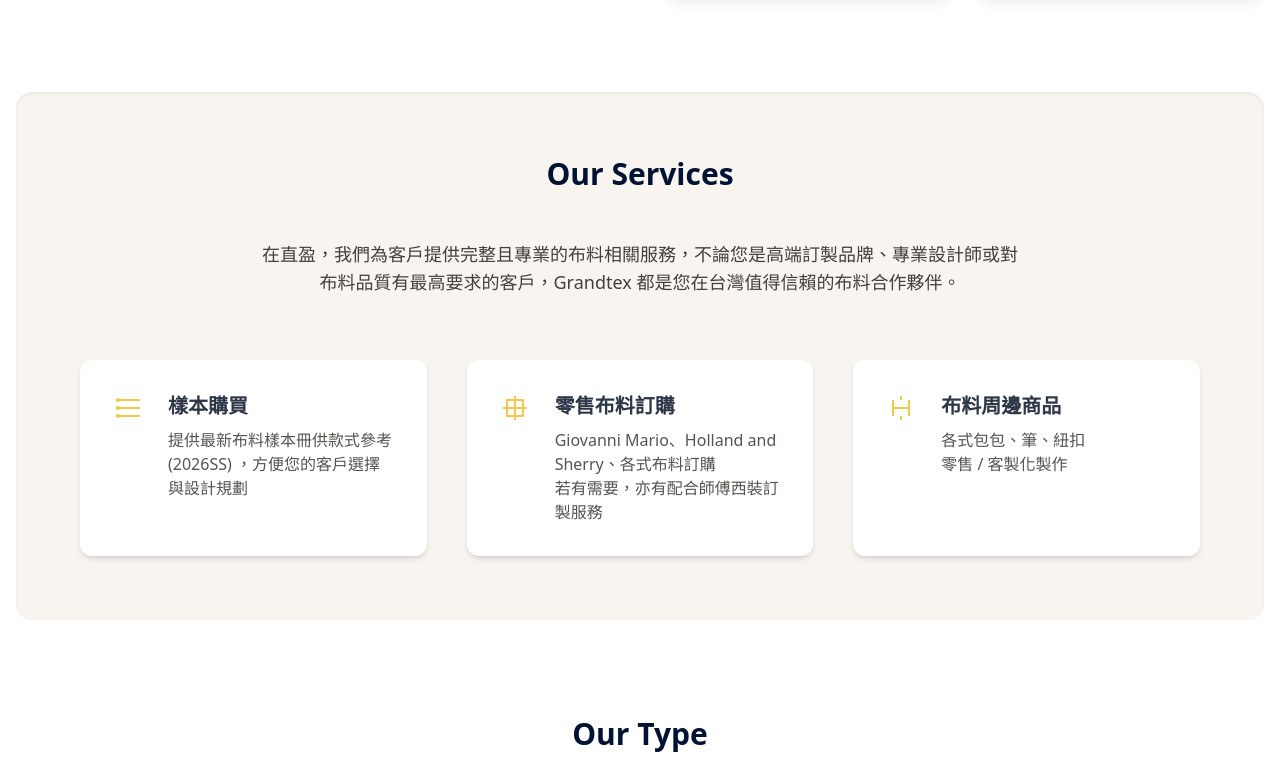
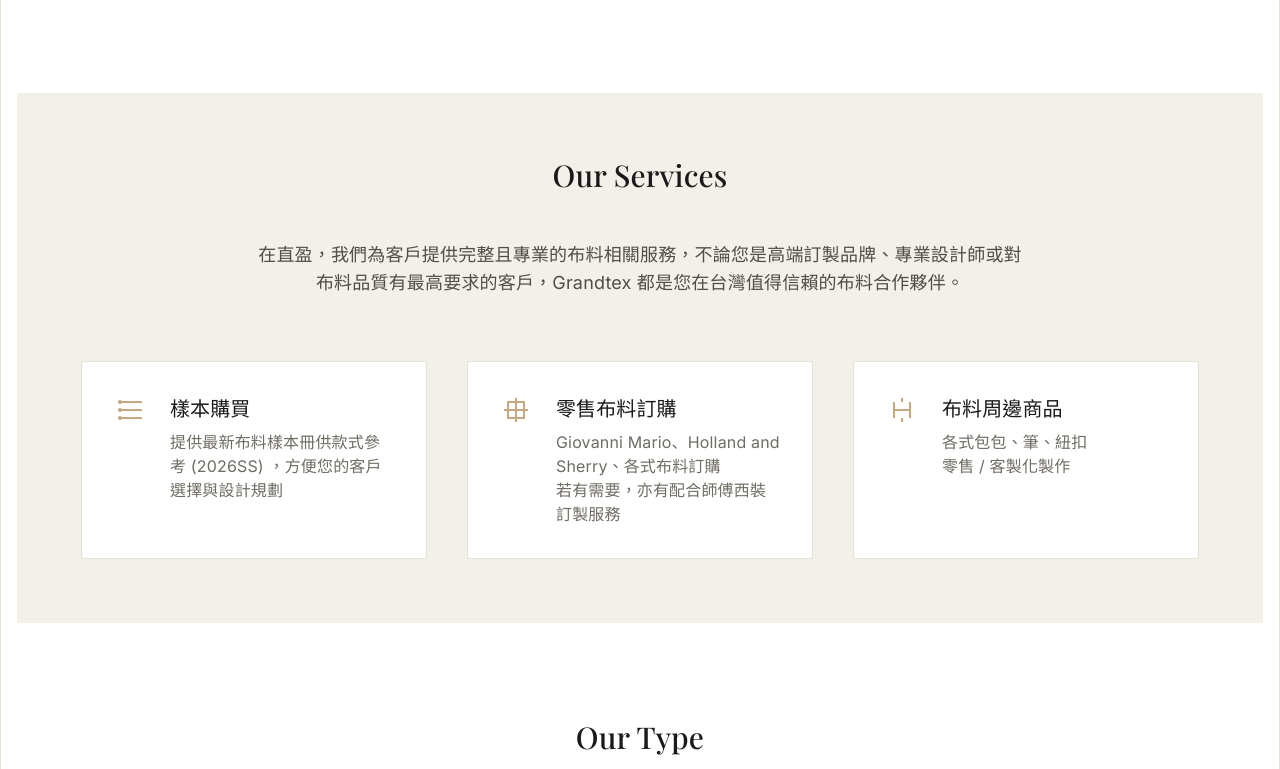
Before and after one commit to Tzuhsuannnnn/giovanniMario, a plain HTML site: page index.html in a window 1280 px wide. Shown: the part 1024-1793 px from the top of the page. Drawn offline with nearby package versions, Linux system fonts and the light colour scheme.

Commit message:
change font

```diff
--- a/index.html
+++ b/index.html
@@ -40,6 +40,15 @@
         },
       };
     </script>
+
+    <!-- Quiet Luxury theme: fonts + CSS override layer (added, structure untouched) -->
+    <link rel="preconnect" href="https://fonts.googleapis.com" />
+    <link rel="preconnect" href="https://fonts.gstatic.com" crossorigin />
+    <link
+      href="https://fonts.googleapis.com/css2?family=Playfair+Display:wght@400;500;600;700&family=Inter:wght@300;400;500;600&family=Noto+Serif+TC:wght@400;500;600&family=Noto+Sans+TC:wght@300;400;500&display=swap"
+      rel="stylesheet"
+    />
+    <link rel="stylesheet" href="styles/luxury.css" />
   </head>
   <body class="font-sans bg-white text-gt-text-dark antialiased">
     <header
--- /dev/null
+++ b/styles/luxury.css
@@ -0,0 +1,176 @@
+/* =====================================================================
+   GIOVANNI MARIO — "Quiet Luxury" Atelier Theme
+   ---------------------------------------------------------------------
+   Pure-CSS override layer. Loads AFTER the Tailwind Play CDN and remaps
+   the inline utility classes to an editorial, cream + antique-gold look.
+   No HTML structure is touched — only the <head> gains <link> tags.
+   ===================================================================== */
+
+:root {
+  --cream:       #FBFBFA;   /* page canvas — premium linen */
+  --linen:       #F3F0E9;   /* recessed section blocks / footer */
+  --charcoal:    #1A1A1A;   /* primary type & dark panels */
+  --ink:         #33322E;   /* body copy, a touch softer than charcoal */
+  --muted:       #6F6C64;   /* secondary copy */
+  --gold:        #C5A880;   /* antique gold accent */
+  --gold-deep:   #A8895F;   /* gold hover / pressed */
+  --line:        #E6E1D7;   /* hairline border */
+  --line-strong: #D6CFBF;   /* stronger hairline on hover */
+
+  --font-serif: "Playfair Display", "Cormorant Garamond", "Noto Serif TC", Georgia, serif;
+  --font-sans:  "Inter", system-ui, -apple-system, "Segoe UI", "Noto Sans TC", "Helvetica Neue", Arial, sans-serif;
+
+  --ease: 0.4s ease;
+}
+
+/* ------------------------------------------------------------------ *
+ * 1. FOUNDATION — canvas & typography
+ * ------------------------------------------------------------------ */
+
+body {
+  background-color: var(--cream) !important;
+  color: var(--ink) !important;
+  font-family: var(--font-sans) !important;
+  -webkit-font-smoothing: antialiased;
+  letter-spacing: 0.01em;
+}
+
+/* Headings → elegant serif, calm weight, refined tracking */
+h1, h2, h3, h4, h5, h6 {
+  font-family: var(--font-serif) !important;
+  color: var(--charcoal);
+  font-weight: 500;
+  letter-spacing: 0.005em;
+}
+
+/* The Tailwind weight utilities make serifs feel heavy — soften them */
+.font-extrabold { font-weight: 600 !important; }
+.font-bold      { font-weight: 600 !important; }
+.font-semibold  { font-weight: 500 !important; }
+
+p, span, li, a, figcaption { letter-spacing: 0.01em; }
+
+/* Eyebrow / uppercase micro-labels — wide tracking, gold */
+.uppercase { letter-spacing: 0.22em !important; }
+
+/* ------------------------------------------------------------------ *
+ * 2. COLOR REMAP — navy/yellow brand → charcoal/antique-gold
+ * ------------------------------------------------------------------ */
+
+/* Dark panels (header, GIOVANNI MARIO band) */
+.bg-gt-blue   { background-color: var(--charcoal) !important; }
+.bg-blue-950  { background-color: #000000 !important; }   /* header image overlay */
+
+/* Recessed cream blocks + footer */
+.bg-gt-cream  { background-color: var(--linen) !important; }
+.bg-stone-50  { background-color: var(--cream) !important; }
+
+/* Gold accents */
+.text-gt-gold { color: var(--gold) !important; }
+.text-amber-700 { color: var(--gold-deep) !important; }
+.bg-gt-gold   { background-color: var(--gold) !important; }
+
+/* Dark type that was navy */
+.text-gt-blue,
+.text-gt-text-dark,
+.text-blue-950,
+.text-blue-900 { color: var(--charcoal) !important; }
+
+/* Warm-grey body copy harmonised to the cream canvas */
+.text-stone-900 { color: var(--charcoal) !important; }
+.text-stone-800 { color: var(--ink) !important; }
+.text-stone-700 { color: #514E47 !important; }
+.text-stone-600 { color: var(--muted) !important; }
+.text-stone-500 { color: #8A877F !important; }
+.text-stone-200 { color: #D9D5CC !important; }   /* light copy on dark band */
+
+/* ------------------------------------------------------------------ *
+ * 3. SURFACES — crisp hairlines instead of heavy shadows
+ * ------------------------------------------------------------------ */
+
+/* Strip every drop shadow for the flat editorial feel */
+.shadow,
+.shadow-sm,
+.shadow-md,
+.shadow-lg,
+.shadow-xl,
+.shadow-inner { box-shadow: none !important; }
+
+/* Tighten the round, app-like corners into crisp couture edges */
+.rounded-2xl,
+.rounded-b-2xl,
+.rounded-xl,
+.rounded-lg { border-radius: 2px !important; }
+
+/* White content cards & panels → framed in a single hairline */
+.bg-white {
+  background-color: #FFFFFF !important;
+  border: 1px solid var(--line) !important;
+}
+
+/* Already-bordered cards: warm the stone borders to the palette */
+.border-stone-200 { border-color: var(--line) !important; }
+.border-stone-300 { border-color: var(--line-strong) !important; }
+
+/* Keep a soft, contained shadow ONLY on the lightbox preview */
+#lightbox-image.shadow-2xl {
+  box-shadow: 0 30px 80px rgba(0, 0, 0, 0.45) !important;
+}
+
+/* ------------------------------------------------------------------ *
+ * 4. MOTION & INTERACTION — smooth 0.4s transitions
+ * ------------------------------------------------------------------ */
+
+a,
+button,
+.bg-white,
+figure img,
+.bg-gt-gold {
+  transition: color var(--ease), background-color var(--ease),
+              border-color var(--ease), transform var(--ease),
+              box-shadow var(--ease), opacity var(--ease) !important;
+}
+
+/* Service cards (home) — lift + gold hairline on hover */
+a.bg-white:hover {
+  border-color: var(--gold) !important;
+  transform: translateY(-4px);
+}
+
+/* "← 回首頁" back link — charcoal, gold on hover */
+a.text-blue-900 { color: var(--charcoal) !important; text-decoration: none; }
+a.text-blue-900:hover {
+  color: var(--gold-deep) !important;
+  text-decoration: underline;
+  text-decoration-color: var(--gold);
+  text-underline-offset: 4px;
+}
+
+/* Social buttons — gold disc that inverts to charcoal on hover */
+.bg-gt-gold { color: #FFFFFF !important; }
+.hover\:bg-yellow-500:hover { background-color: var(--charcoal) !important; }
+
+/* Gallery image zoom stays elegant */
+figure.group:hover { border-color: var(--gold) !important; }
+
+/* ------------------------------------------------------------------ *
+ * 5. SIGNATURE TOUCHES
+ * ------------------------------------------------------------------ */
+
+/* GIOVANNI MARIO wordmark — airy luxury tracking on the serif display */
+#giovanni-mario h1 {
+  letter-spacing: 0.16em !important;
+  font-weight: 500 !important;
+}
+
+/* Thin gold rule under the dark hero, framing the "Quiet Luxury" band */
+#giovanni-mario {
+  border-top: 1px solid rgba(197, 168, 128, 0.35) !important;
+  border-bottom: 1px solid rgba(197, 168, 128, 0.35) !important;
+}
+
+/* Footer gains a delicate top hairline rather than a hard edge */
+footer.bg-gt-cream { border-top: 1px solid var(--line) !important; }
+
+/* Selection in the brand gold */
+::selection { background: var(--gold); color: #FFFFFF; }
```
Also changed, not shown: fabric-accessories.html (+9 -0 lines), fabric-order.html (+9 -0 lines), sample-book.html (+9 -0 lines).
